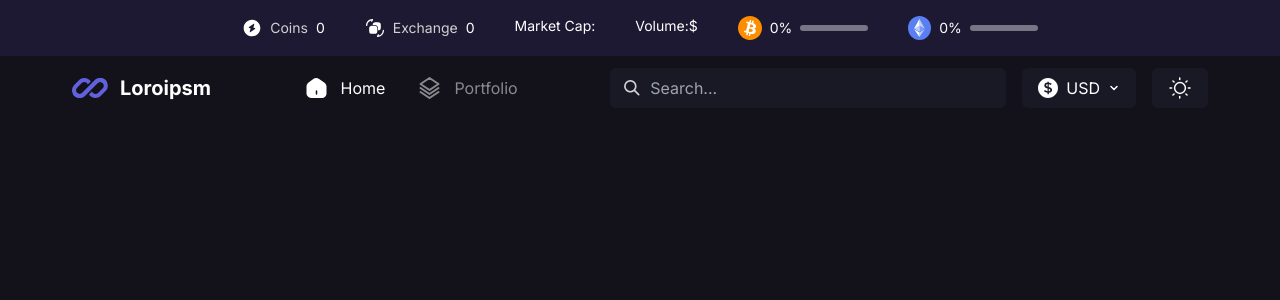
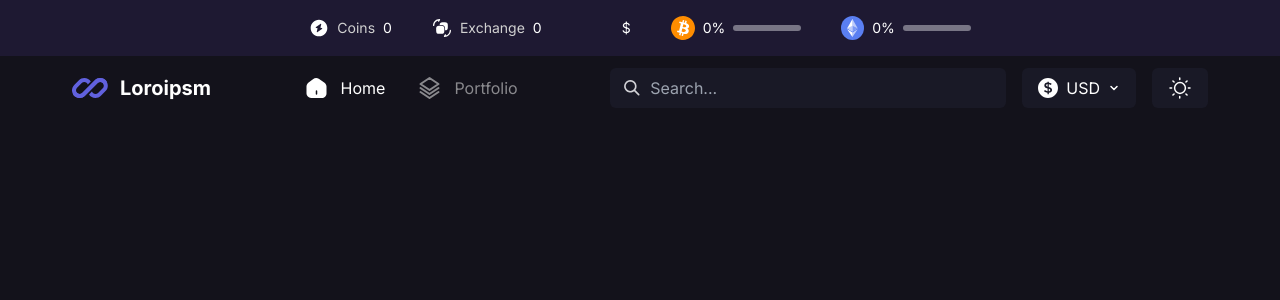
Before and after one commit to 10richard/crypto-app, a Next.js app: page / in a window 1280 px wide. Shown: the top 300 px of the page. Built offline with nearby package versions, Linux system fonts and the light colour scheme; no server answers.

Commit message:
add styling to header

```diff
--- a/app/components/Header.tsx
+++ b/app/components/Header.tsx
@@ -53,8 +53,13 @@ const Header = () => {
         <p className="text-[#D1D1D1]">Exchange</p>
         <p>{totalMarkets}</p>
       </div>
-      <div>Market Cap: {marketCap}</div>
-      <div>Volume:${totalVolume}</div>
+      <div className="flex items-center">
+        <img src="" alt="" />
+        <p>{marketCap}</p>
+      </div>
+      <div className="flex items-center">
+        <p>${totalVolume}</p>
+      </div>
       <div className="flex items-center gap-2 w-[130px]">
         <img src={btc.src} alt="" className="w-[25px]" />
         <p>{btcMarketCapPercent}%</p>
```
